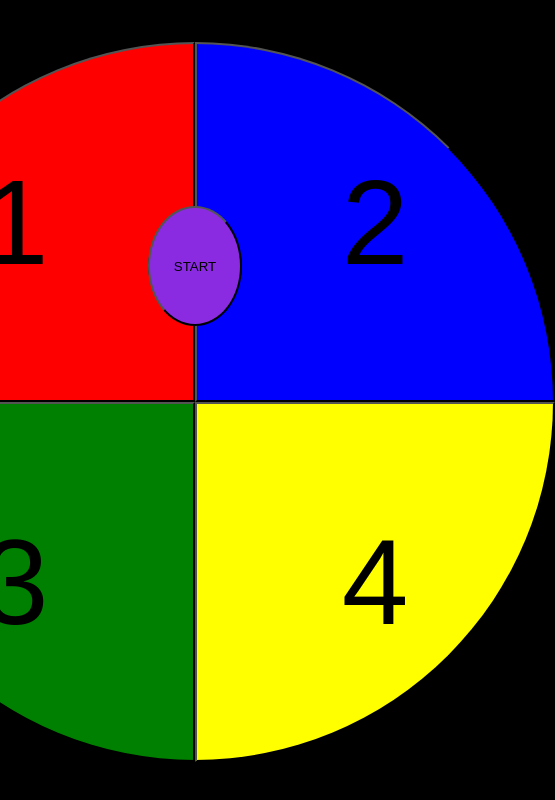
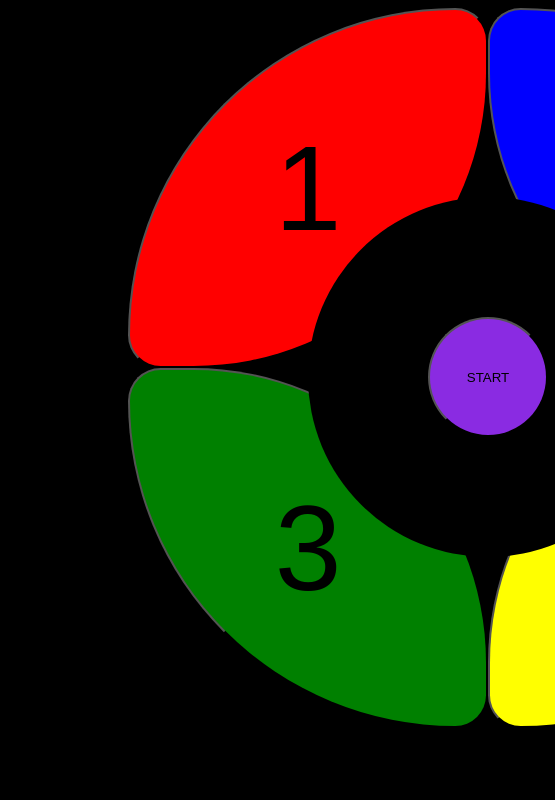
Before and after one commit to GerardoPerezR/simonSays, a plain HTML site: page index.html in a window 390 px wide. Shown: the whole page, 555 px wide, since content can reach past the window. Drawn offline with Linux system fonts and the light colour scheme.

Commit message:
ADD SOME MORE STYLING Things stay in their place. Still nedd to check on mobile. Rounded corners. Tried to use filter: brightness() but it brings some elements above the .center element.

```diff
--- a/simonSays.css
+++ b/simonSays.css
@@ -8,6 +8,8 @@
     grid-template-columns: 360px 360px;
     align-items: center;
     justify-content: center;
+    margin-left: 120px;
+    position: absolute;
 
 
 }
@@ -23,11 +25,17 @@
    margin: 0;
 
 
+
+
 }
 .playing {
 
   border-color: white;
-  background-color: aquamarine !important;
+
+background-color: aquamarine !important;
+
+
+
 
 }
 
@@ -41,10 +49,10 @@
 border-radius: 100%;
 background-color: black;
 position: absolute;
-top:26vh;
-left: 38vw;
-width: 24vw;
-height: 24vw;
+left: 180px;
+top: auto;
+width: 360px;
+height: 360px;
 
 
 }
@@ -61,6 +69,9 @@ height: 24vw;
 
 body    {
     background-color: black;
+    display: flex;
+    flex-direction: column;
+    flex-shrink: 1;
 }
 #demo2  {
 
@@ -80,7 +91,7 @@ align-items: center;
 #button1    {
 
     background-color: red;
-    border-radius: 100% 0 0 0;
+    border-radius: 100% 10% 90% 10%;
 
 
 
@@ -89,19 +100,19 @@ align-items: center;
 #button2    {
 
     background-color: blue;
-    border-radius: 0 100% 0 0;
+    border-radius: 10% 100% 10% 90%;
 
 }
 
 #button3    {
 
         background-color: green;
-        border-radius: 0 0 0 100%;
+        border-radius: 10% 90% 10% 100%;
 
 }
 
 #button4    {
 
     background-color: yellow;
-    border-radius: 0 0 100% 0;
+    border-radius: 90% 10% 100% 10%;
 }
```
